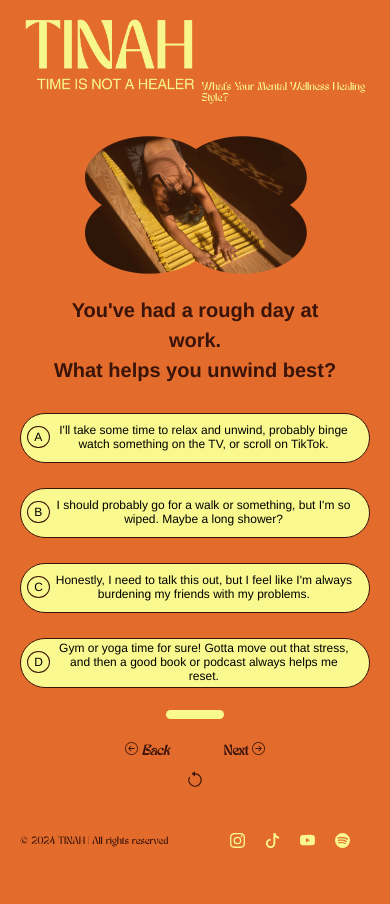
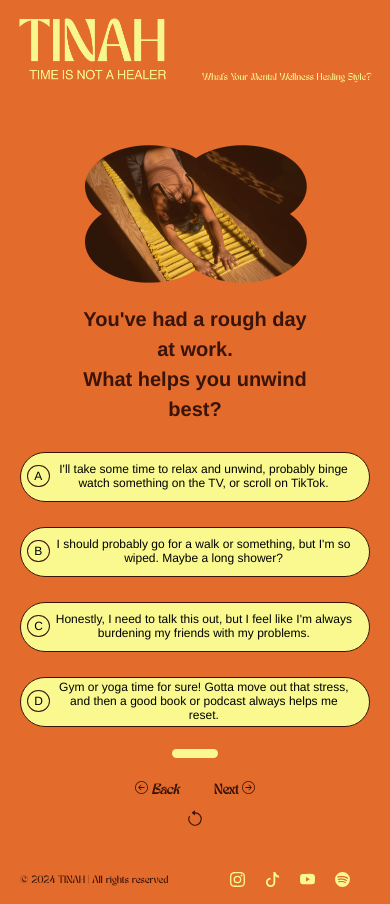
Before and after one commit to isobeledmonds/tinah, a plain HTML site: page question_1.html in a window 390 px wide. Before the commit the page ends 865 px from the top, so only its background shows below. Drawn offline with Linux system fonts and the light colour scheme.

Commit message:
Update questions-converted.css

```diff
--- a/questions-converted.css
+++ b/questions-converted.css
@@ -26,27 +26,29 @@ header {
     color: #f9f98f;
     padding: 0 2.4rem;
     height: 8rem;
-    margin-top: 1rem;
+    margin: 1rem 0;
 }
 
 .logo {
     height: 8rem;
 }
 
-.title {
-    font-size: 4rem;
-}
+
 
 header p {
     font-size: 0.8rem;
+    word-break: break-word;
+    text-align: right;
 }
 
 .content {
+    width: 80%;
     flex: 1;
     display: flex;
     flex-direction: column;
     justify-content: center;
     align-items: center;
+    margin: auto;
 }
 
 .question-container {
@@ -55,7 +57,7 @@ header p {
     flex-direction: column;
     justify-content: center;
     align-items: center;
-    width: 50%;
+    width: 100%;
     margin: auto;
     text-align: center;
     line-height: 2rem;
@@ -281,4 +283,23 @@ footer {
     padding-left: 2rem;
 }
 
+.logo {
+    height: 7rem;
+}
+
+
+
+header p {
+    font-size: 0.7rem;
+    word-break: break-word;
+    text-align: right;
+}
+
+
+header {
+    padding: 0 1.8rem;
+
+
+}
+
   }
```
